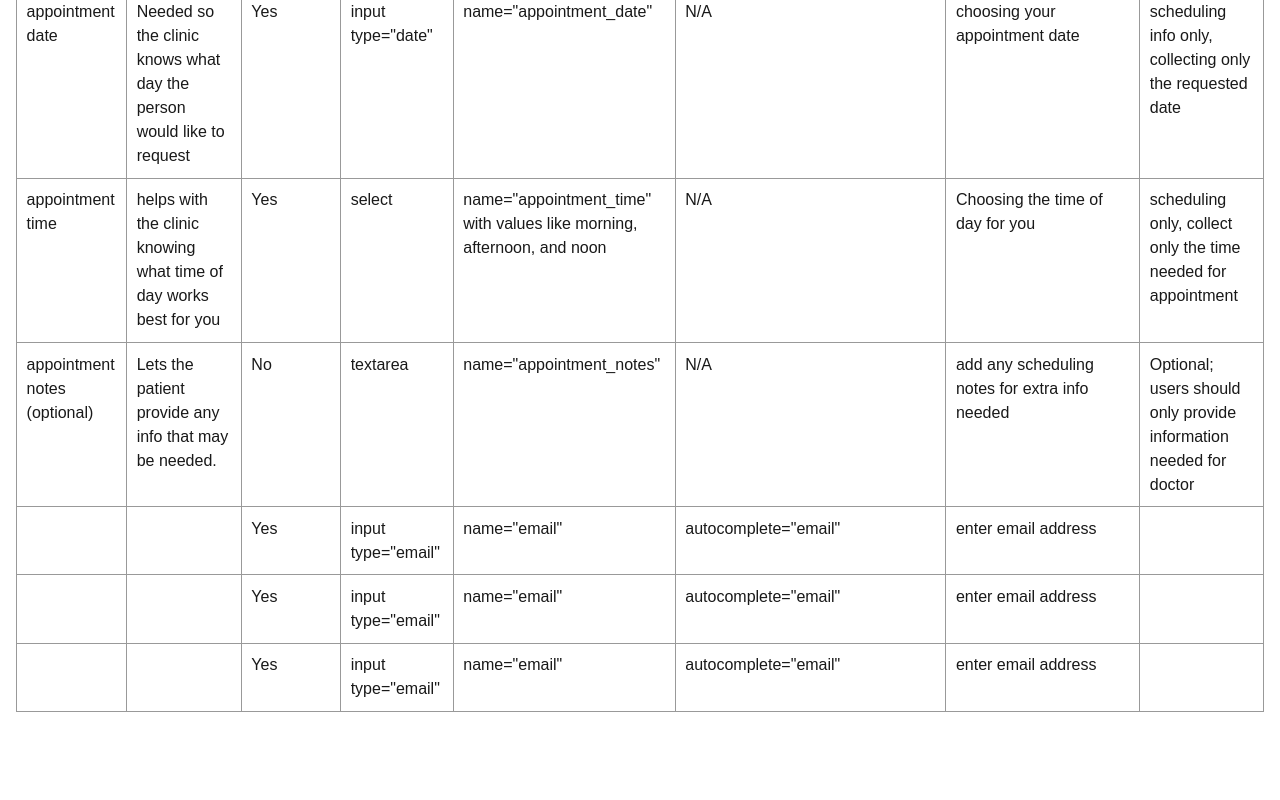
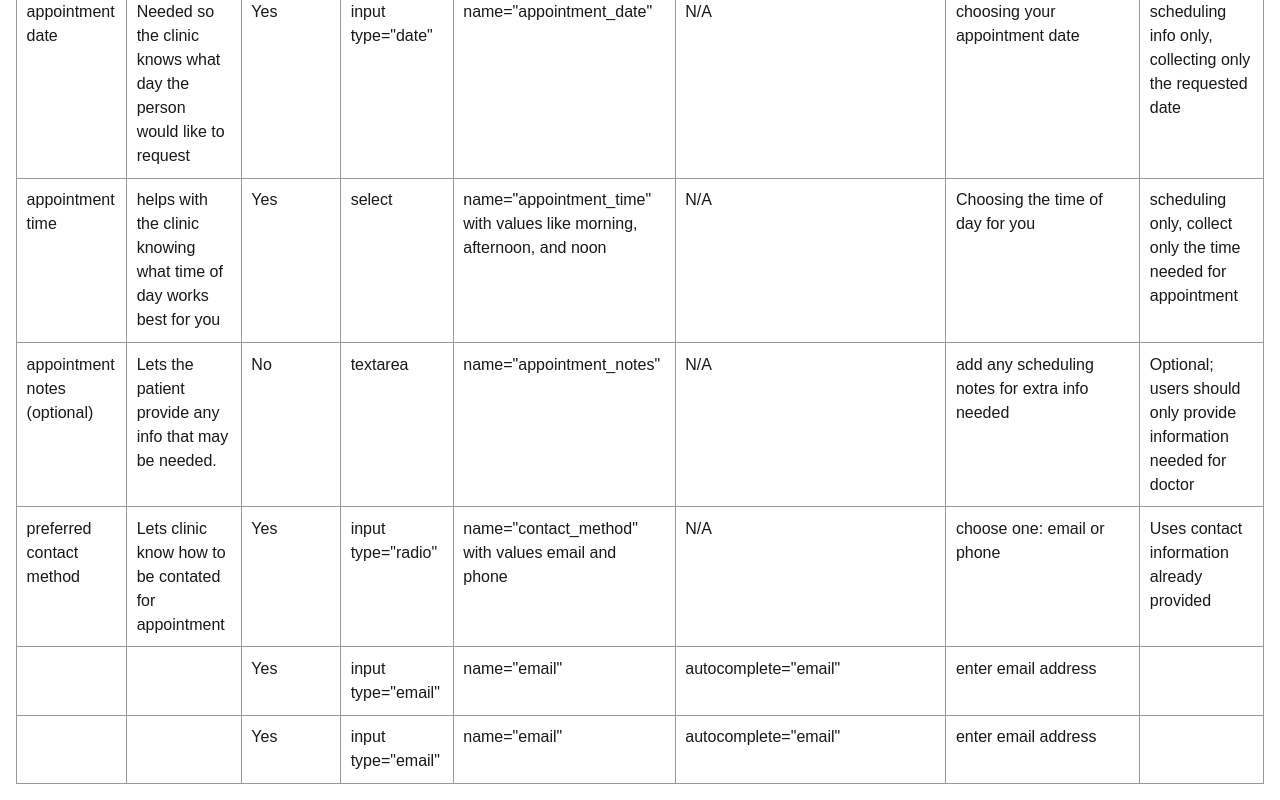
Before and after one commit to lafuent2-rgb/Fuentes-Inclusive-Form-Flow, a plain HTML site: page field-inventory-template.html in a window 1280 px wide. Shown: the part 742-1542 px from the top of the page. Before the commit the page ends 1470 px from the top, so only its background shows below. Drawn offline with Linux system fonts and the light colour scheme.

Commit message:
F2 preferred contact method

```diff
--- a/field-inventory-template.html
+++ b/field-inventory-template.html
@@ -120,14 +120,14 @@
                 </tbody>
                 <tbody>
                     <tr>
-                        <td></td>
-                        <td></td>
+                        <td>preferred contact method</td>
+                        <td>Lets clinic know how to be contated for appointment</td>
                         <td>Yes</td>
-                        <td>input type="email"</td>
-                        <td>name="email"</td>
-                        <td>autocomplete="email"</td>
-                        <td>enter email address</td>
-                        <td></td>
+                        <td>input type="radio"</td>
+                        <td>name="contact_method" with values email and phone</td>
+                        <td>N/A</td>
+                        <td>choose one: email or phone</td>
+                        <td>Uses contact information already provided</td>
                     </tr>
                 </tbody>
                 <tbody>
```
